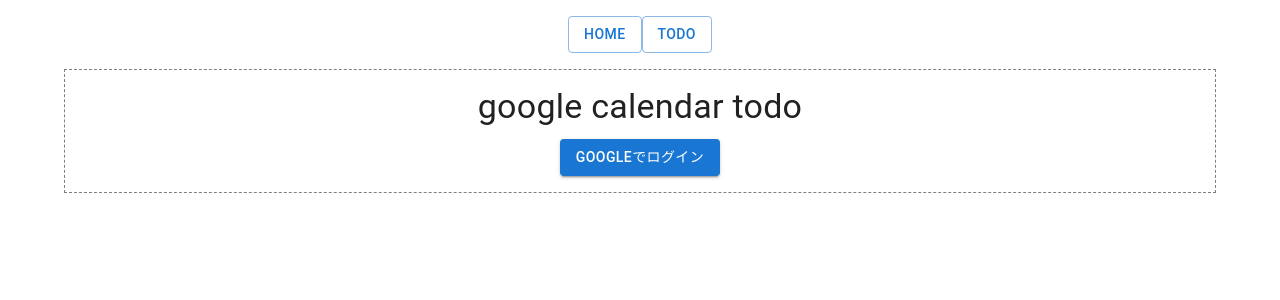
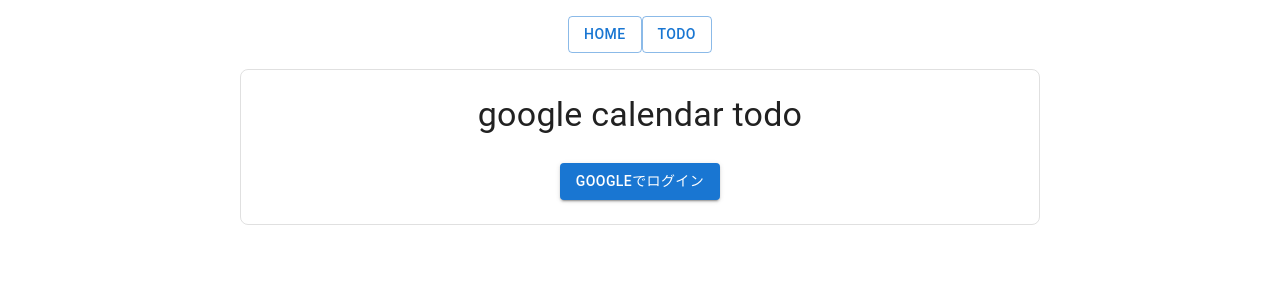
Before and after one commit to Ryusei-M-G/google-calendar-todo, a React (Vite) app in the folder client/: page / in a window 1280 px wide. Shown: the top 300 px of the page. Built offline with nearby package versions, Linux system fonts and the light colour scheme.

Commit message:
レイアウトの修正

```diff
--- a/client/src/App.tsx
+++ b/client/src/App.tsx
@@ -2,17 +2,27 @@
 
 function App() {
 
-  const loginHandle = () =>{
+  const loginHandle = () => {
     console.log('ログイン（モック）');
     // window.location.href = 'http://localhost:3000/auth';
   }
   return (
-    <Container style={{textAlign:'center'}} >
-      <Box component="section" sx={{ p: 2, border: '1px dashed grey' }}>
+    <Container style={{ textAlign: 'center' }} >
+      <Box component="section" sx={{
+        display: 'flex',
+        flexDirection: 'column',
+        gap: 2,
+        p: 3,
+        border: '1px solid',
+        borderColor: 'divider',
+        borderRadius: 2,
+        maxWidth: 800,
+        margin: '0 auto',
+      }}>
         <Typography variant="h4" component="h1" gutterBottom>
           google calendar todo
         </Typography>
-        <Button variant="contained" color="primary" onClick={loginHandle}>
+        <Button variant="contained" color="primary" onClick={loginHandle} sx={{ margin: '0 auto', maxWidth: 200 }}>
           googleでログイン
         </Button>
       </Box>
--- a/client/src/components/form.tsx
+++ b/client/src/components/form.tsx
@@ -21,8 +21,8 @@
     if (summary && startDate && endDate) {
       onAddTodo(
         summary,
-        startDate.format('YYYY-MM-DD'),
-        endDate.format('YYYY-MM-DD')
+        startDate.format('YYYY-MM-DD HH:mm'),
+        endDate.format('YYYY-MM-DD HH:mm')
       );
       setSummary('');
       setStartDate(dayjs());
--- a/client/src/components/todo.tsx
+++ b/client/src/components/todo.tsx
@@ -15,14 +15,14 @@
   {
     id: 1,
     summary: 'testData',
-    startDate: '2025-10-25',
-    endDate: '2025-10-26',
+    startDate: '2025-10-25 09:00',
+    endDate: '2025-10-26 18:00',
   },
   {
     id: 2,
     summary: 'testData2',
-    startDate: '2025-10-25',
-    endDate: '2025-10-26',
+    startDate: '2025-10-25 10:30',
+    endDate: '2025-10-26 17:00',
   }
 ]
 export default function Todo() {
```
